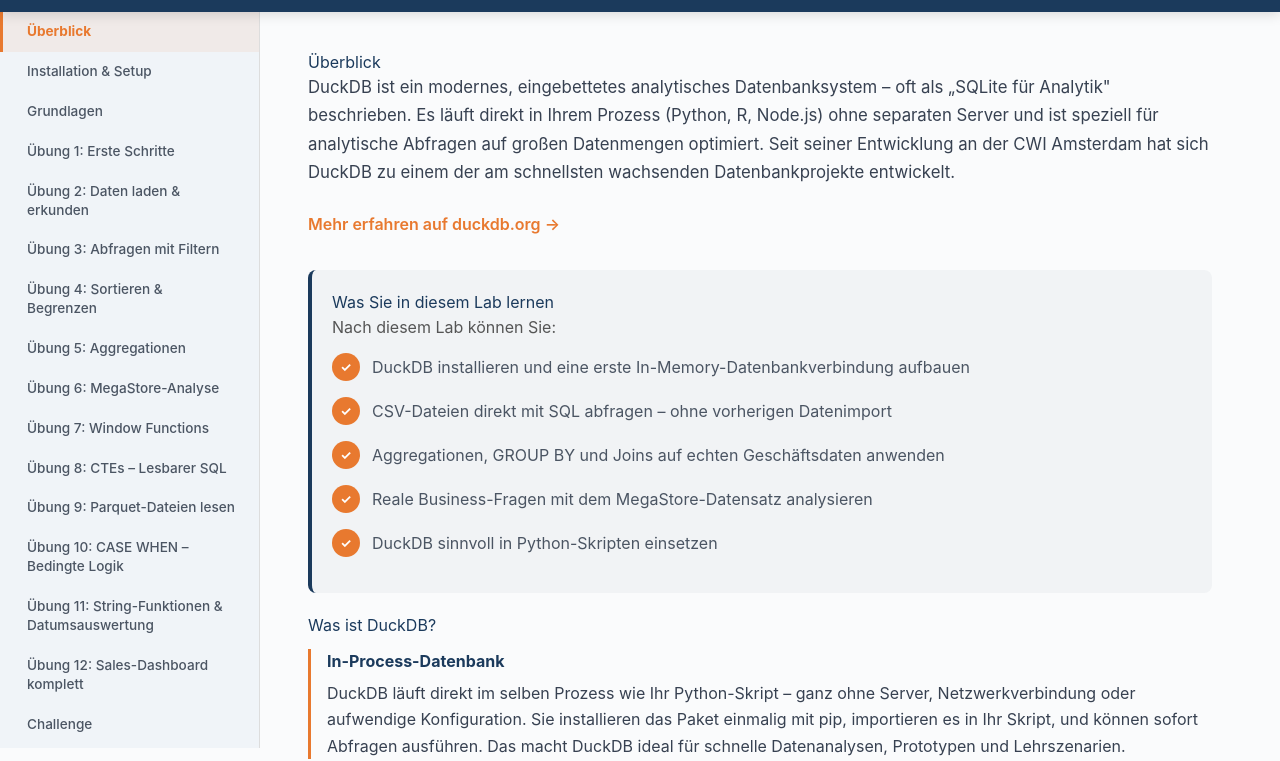
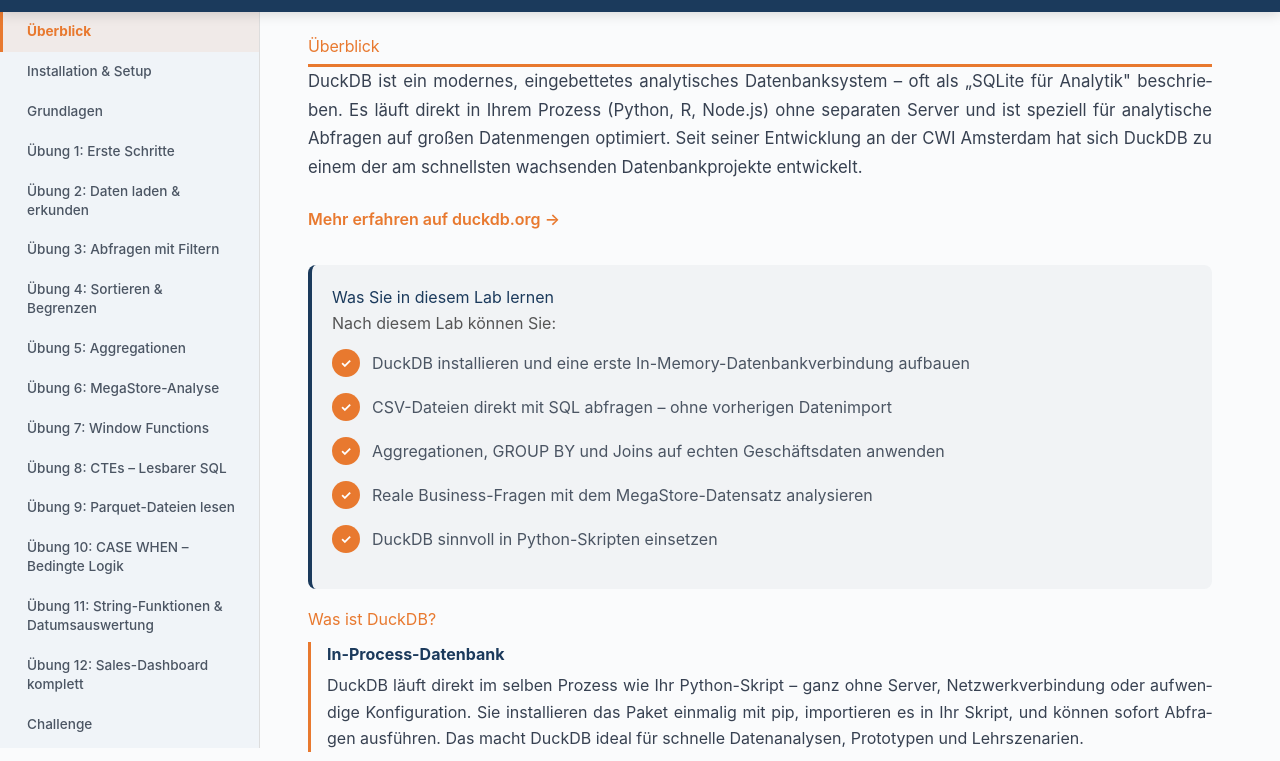
Before and after one commit to swrobuts/bigdata, a website: page lab-duckdb.html in a window 1280 px wide. Shown: the part 52-813 px from the top of the page. Drawn offline with nearby package versions, Linux system fonts and the light colour scheme.

Commit message:
style: Überschriften in Akzent-Orange, Blocksatz, Sektions-Trennlinien

```diff
--- a/lab-duckdb.html
+++ b/lab-duckdb.html
@@ -43,12 +43,16 @@
         /* Main Content */
         .main-content { margin-left: 260px; padding: 5.5rem 3rem 3rem 3rem; max-width: 1000px; }
 
-        /* Typography */
-        h2, .section-header { color: var(--primary); font-size: 1.75rem; font-weight: 800; margin: 3rem 0 0.75rem 0; line-height: 1.3; }
+                /* Typography – headings in accent orange for maximum visibility */
+        h2, .section-header { color: var(--accent); font-size: 1.9rem; font-weight: 800; margin: 3.5rem 0 0.6rem 0; line-height: 1.25; letter-spacing: -0.01em; padding-bottom: 0.5rem; border-bottom: 3px solid var(--accent); }
         h2:first-child, .section-header:first-child { margin-top: 0; }
-        h3, .subsection-header { color: var(--primary); font-size: 1.15rem; font-weight: 700; margin: 2rem 0 0.5rem 0; }
-        h4 { font-size: 1rem; font-weight: 700; color: var(--primary); margin: 1.25rem 0 0.4rem 0; }
-        p { color: #4b5563; line-height: 1.7; margin-bottom: 0.75rem; }
+        h3, .subsection-header { color: var(--accent); font-size: 1.2rem; font-weight: 700; margin: 2.25rem 0 0.5rem 0; line-height: 1.3; }
+        h4 { font-size: 1.05rem; font-weight: 700; color: var(--primary); margin: 1.5rem 0 0.4rem 0; }
+        p { color: #374151; line-height: 1.75; margin-bottom: 0.85rem; text-align: justify; hyphens: auto; }
+
+        /* Section visual separation */
+        section[id] + section[id] { border-top: 1px solid #e5e7eb; padding-top: 2rem; }
+        section[id] { scroll-margin-top: 5rem; margin-bottom: 1.5rem; }
 
         /* Code Blocks */
         .code-wrapper { position: relative; }
@@ -136,9 +140,6 @@
         /* Footer */
         .lab-footer { margin-top: 3rem; padding-top: 2rem; border-top: 1px solid #e5e7eb; text-align: center; color: #9ca3af; font-size: 0.85rem; }
         .lab-footer p { color: #9ca3af; margin: 0.25rem 0; }
-
-        /* Section spacing for scroll-based navigation */
-        section[id] { padding-top: 1rem; margin-bottom: 2rem; scroll-margin-top: 5rem; }
 
         /* Prompt Example */
         .prompt-example { background: #f9fafb; border: 1px solid #e5e7eb; border-radius: 0.5rem; padding: 1rem; margin: 1rem 0; font-family: 'Courier New', monospace; font-size: 0.85rem; color: var(--primary); overflow-x: auto; }
```
Also changed, not shown: lab-mongodb.html (+9 -8 lines), lab-neo4j.html (+9 -8 lines), lab-spark.html (+9 -8 lines).
